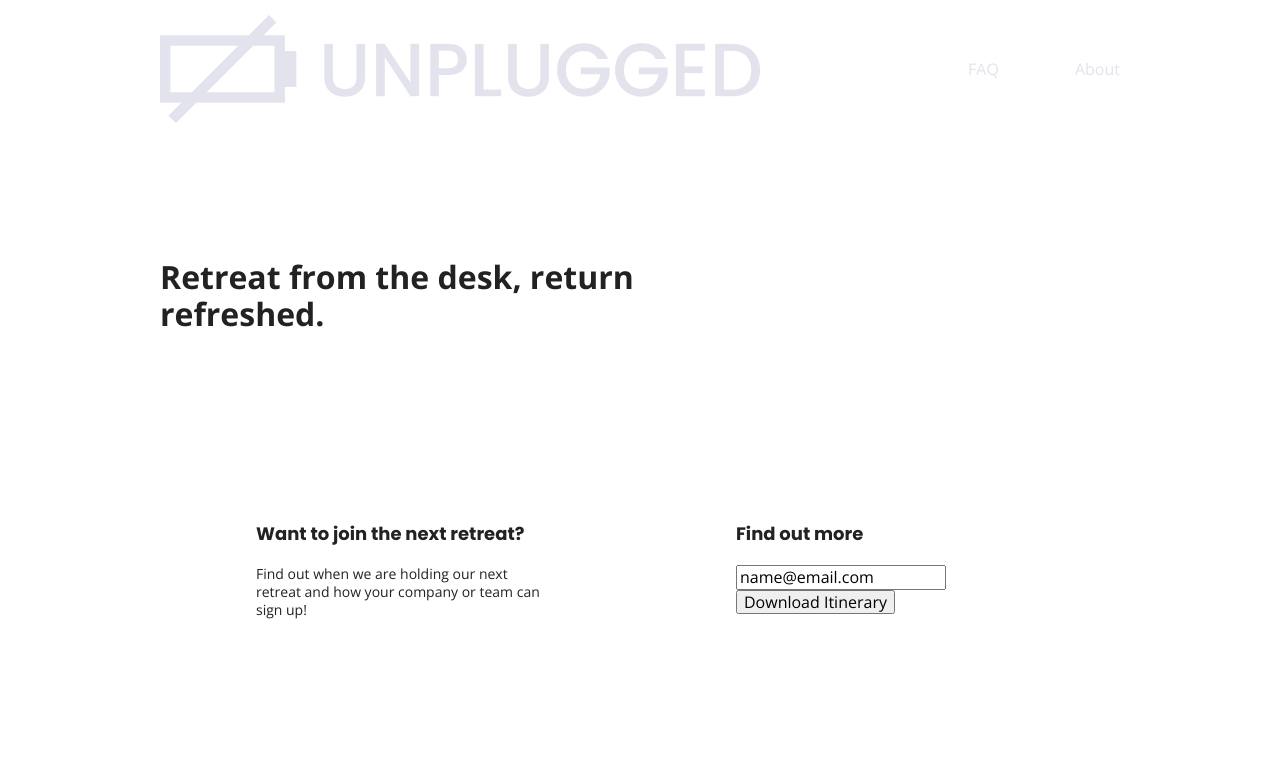
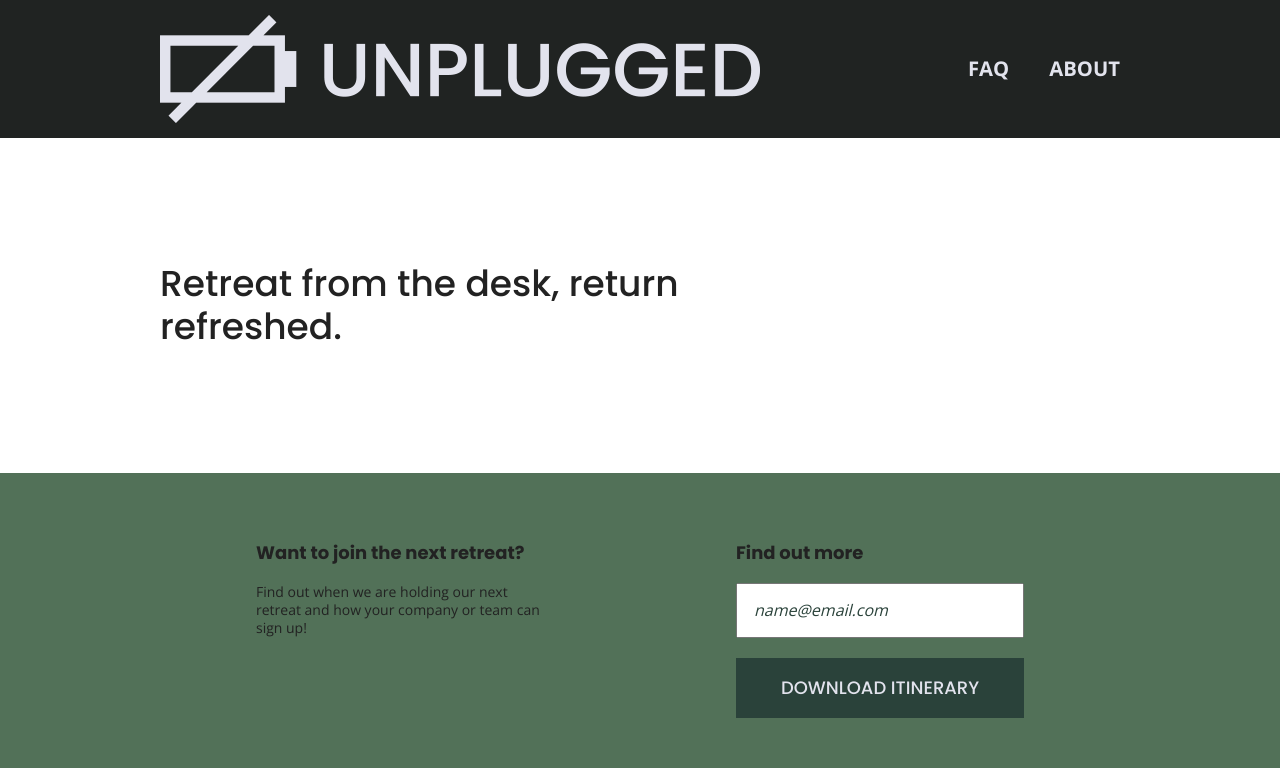
Before and after one commit to ejzavala/unplugged-site, a website built with Parcel: page index.html in a window 1280 px wide. Shown: the top 780 px of the page. Built offline with nearby package versions, Linux system fonts and the light colour scheme.

Commit message:
added text styles to css

```diff
--- a/css/main.css
+++ b/css/main.css
@@ -150,6 +150,7 @@ address {
 
 header,
 footer {
+  background-color: #202322;
   display: flex;
   justify-content: center;
   align-items: center;
@@ -169,26 +170,35 @@ header .content-wrapper {
 }
 
 .header-divider {
+  background: #3a3a3a;
+  height: 1px;
   width: 100%;
-  height: 1px;
   margin: 10px 0 20px 0;
 }
 
 header nav {
+  width: 60%;
+  font-size: 1.125em;
+  font-weight: 700;
+  text-transform: uppercase;
   display: flex;
   justify-content: space-around;
   align-items: center;
   flex-flow: row wrap;
-  width: 60%;
 }
 
 header nav ul {
+  width: 100%;
   display: flex;
   justify-content: space-around;
-  width: 100%;
+}
+
+header nav ul li {
+  font-size: 1.125em;
 }
 
 footer {
+  text-align: center;
   flex-direction: column;
 }
 
@@ -231,13 +241,47 @@ footer .copyright {
   flex-flow: row wrap;
 }
 
+.hero-area h1 {
+  font-size: 2.25em;
+  font-family: 'Poppins', Helvetica, Arial, sans-serif;
+  font-weight: 500;
+  line-height: 1.2;
+}
+
 /* Aside */
 
 aside {
+  background-color: #527158;
   display: flex;
   justify-content: center;
   align-items: center;
   flex-flow: row wrap;
+}
+
+aside .form{
+  margin-top: 30px;
+}
+
+input[type=text] {
+  box-sizing: border-box;
+  width: 100%;
+  color: #2a423a;
+  font-style: italic;
+  padding: 1em;
+}
+
+input[type=button] {
+  width: 100%;
+  padding: 20px 0;
+  margin-top: 20px;
+  background-color: #2a423a;
+  font-family: 'Poppins', Helvetica, Arial, sans-serif;
+  font-weight: 500;
+  font-size: 1.125em;
+  color: #e2e3ed;
+  border: none;
+  text-align: center;
+  text-transform: uppercase;
 }
 
 /* Features */
@@ -265,12 +309,14 @@ aside {
 }
 
 .features p {
+  text-align: center;
   margin: 0;
 }
 
 /* Reviews */
 
 .reviews {
+  background-color: #2a423a;
   display: flex;
   justify-content: center;
   flex-flow: row wrap;
@@ -278,6 +324,7 @@ aside {
 
 .reviews h2 {
   margin-bottom: 40px;
+  line-height: 1;
 }
 
 .reviews h3 {
@@ -290,6 +337,7 @@ aside {
    ========================================================================== */
 
 .mission {
+  background-color: #527158;
   display: flex;
   justify-content: center;
   align-items: center;
@@ -297,6 +345,7 @@ aside {
 }
 
 .contact-section {
+  background-color: #2a423a;
   display: flex;
   justify-content: center;
   align-items: center;
@@ -312,6 +361,7 @@ aside {
    ========================================================================== */
 
 .faq {
+  background-color: #527158;
   display: flex;
   justify-content: center;
   align-items: center;
@@ -328,12 +378,16 @@ aside {
 
 .faq h2 {
   margin-bottom: 40px;
+  line-height: 1;
 }
 
 .faq-content {
   margin-bottom: 50px;
 }
 
+.faq-content h4 {
+  line-height: 1.333;
+}
 /* ==========================================================================
    Helper classes
    ========================================================================== */
```
